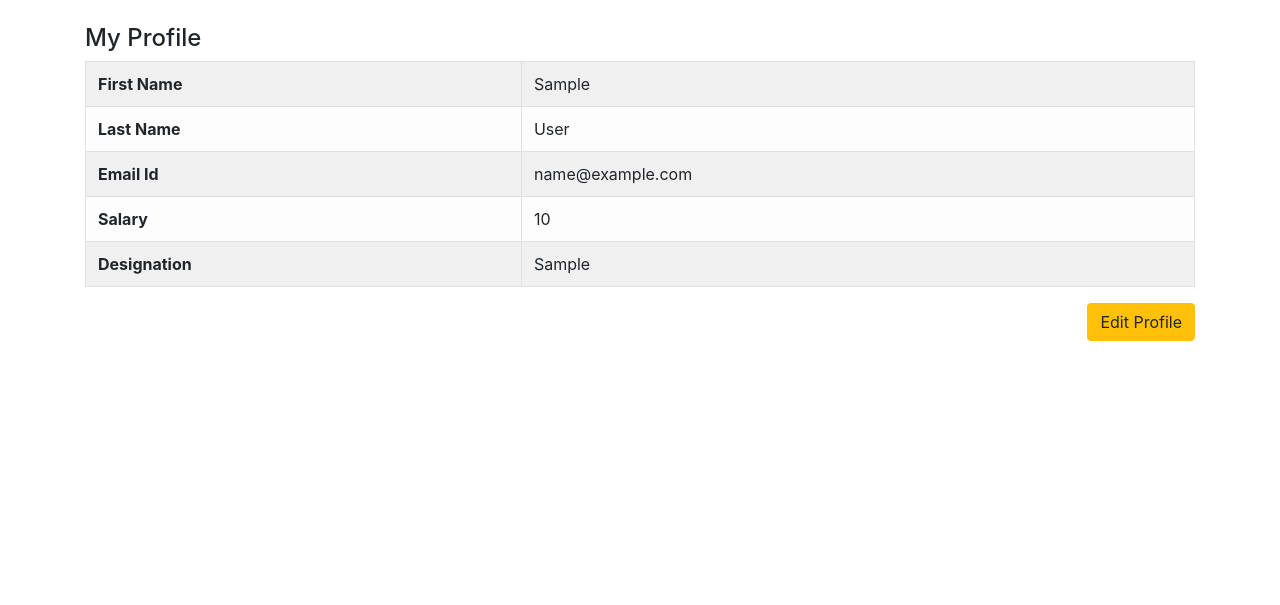
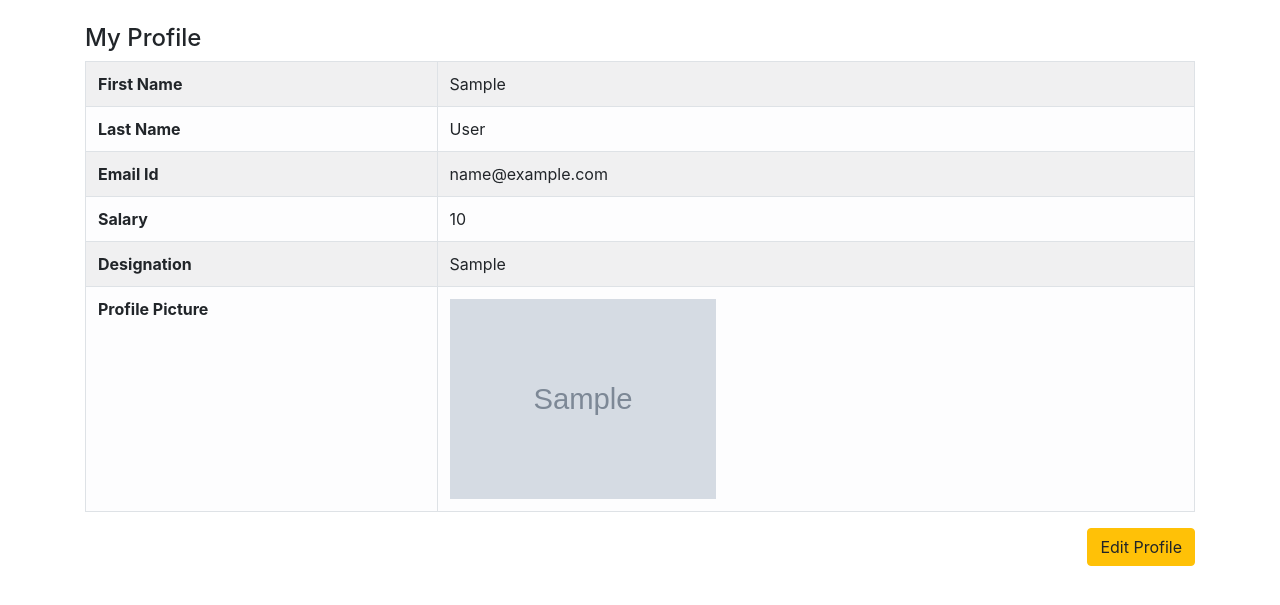
Before and after one commit to JoaquimRGF/ems, a Django app: page /profile/ in a window 1280 px wide. Shown: the part 56-661 px from the top of the page. Run offline with Django 3.2, Linux system fonts and the light colour scheme; a user stored in the database is signed in; tables that the repository leaves empty hold one stand-in row (values such as "Sample post"); grey boxes marked "Sample" are stand-in pictures; some libraries are stand-ins or nearby versions.

Commit message:
Second Commit

```diff
--- a/employee/models.py
+++ b/employee/models.py
@@ -9,12 +9,29 @@ class Profile(models.Model):
     user = models.OneToOneField(User, on_delete=models.CASCADE)
     designation = models.CharField(max_length=20, null=False, blank=False)
     salary = models.IntegerField(null=True, blank=True)
+    picture = models.ImageField(upload_to='pictures/%Y/%m/%d/', max_length=255, null=True, blank=True)
 
     class Meta:
         ordering = ('-salary',)
 
     def __str__(self):
         return "{} {}".format(self.user.first_name, self.user.last_name)
+
+
+class EmployeeManager(models.Manager):
+    def get_queryset(self):
+        return super().get_queryset().filter(profile__designation="Employee")
+
+
+class Employee(User):
+    class Meta:
+        ordering = ("username",)
+        proxy = True
+
+    objects = EmployeeManager()
+
+    def full_name(self):
+        return self.first_name + " - " + self.last_name
 
 
 # Video 9
--- a/employee/views.py
+++ b/employee/views.py
@@ -114,7 +114,7 @@ class MyProfile(DetailView):
 
 
 class ProfileUpdate(UpdateView):
-    fields = ['designation', 'salary']
+    fields = ['designation', 'salary', 'picture']
     template_name = 'auth/profile_update.html'
     success_url = reverse_lazy('my_profile')
 
--- a/ems/settings.py
+++ b/ems/settings.py
@@ -125,3 +125,9 @@ USE_TZ = True
 # https://docs.djangoproject.com/en/2.2/howto/static-files/
 
 STATIC_URL = '/static/'
+STATIC_ROOT = 'static'
+
+MEDIA_URL = '/media/'
+MEDIA_ROOT = 'media'
+
+LOGIN_URL = '/login/'
--- a/ems/templates/auth/profile.html
+++ b/ems/templates/auth/profile.html
@@ -26,6 +26,14 @@
             <th>Designation</th>
             <td>{{object.designation}}</td>
         </tr>
+        <tr>
+            <th>Profile Picture</th>
+            <td>
+                {%  if object.picture %}
+                <img src="{{ object.picture.url }}" height="200">
+                {%  endif %}
+            </td>
+        </tr>
     </tbody>
     </table>
    <div class="text-right">
--- a/ems/templates/auth/profile_update.html
+++ b/ems/templates/auth/profile_update.html
@@ -3,7 +3,7 @@
 
 {% block content %}
 <br>
-    <form method="POST">
+    <form method="POST" enctype="multipart/form-data">
         {% csrf_token %}
         <table class="table table-bordered table-light">
             {{form.as_table}}
--- a/ems/urls.py
+++ b/ems/urls.py
@@ -18,6 +18,9 @@ from django.urls import path, include
 
 from employee.views import user_login, user_logout, success, MyProfile, ProfileUpdate
 
+from django.conf.urls.static import static
+from django.conf import settings
+
 urlpatterns = [
     path('admin/', admin.site.urls),
     path('polls/', include('poll.urls')),
@@ -28,4 +31,4 @@ urlpatterns = [
     path('logout/', user_logout, name="user_logout"),
     path('profile/', MyProfile.as_view(), name="my_profile"),
     path('profile/update', ProfileUpdate.as_view(), name="update_profile"),
-]
+] + static(settings.MEDIA_URL, document_root=settings.MEDIA_ROOT)
```
Also changed, not shown: 1 other file.
